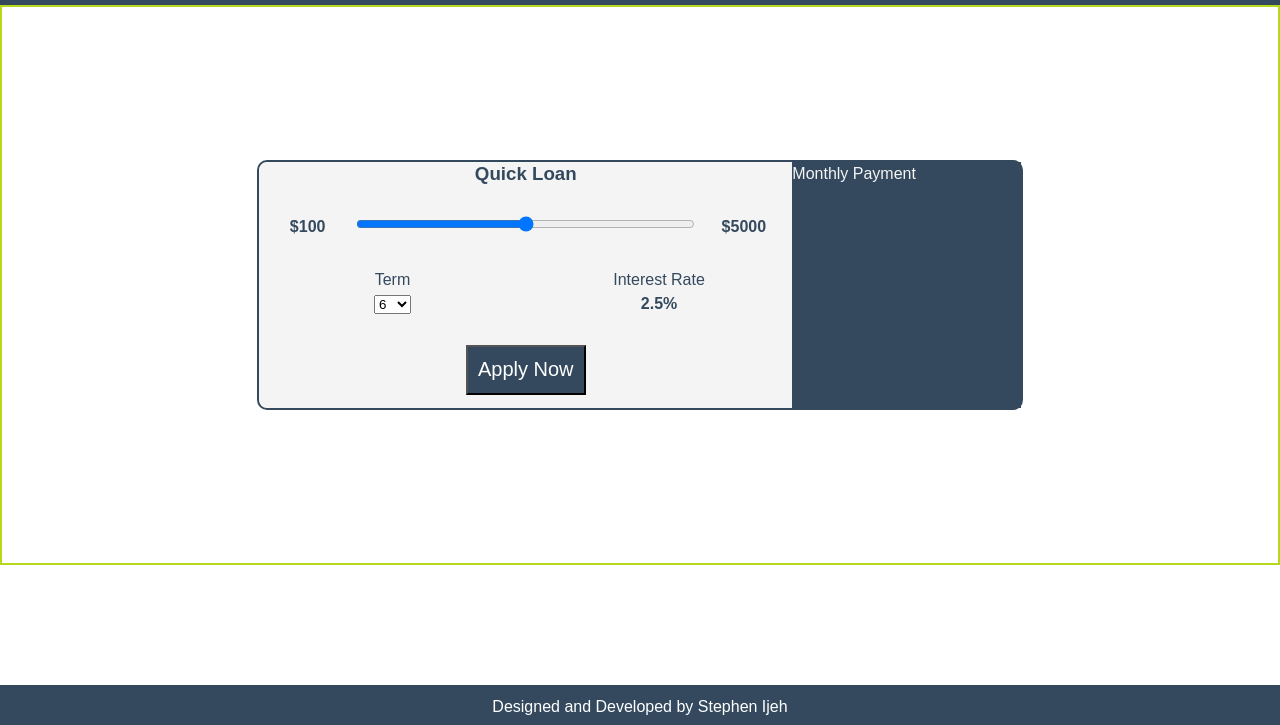
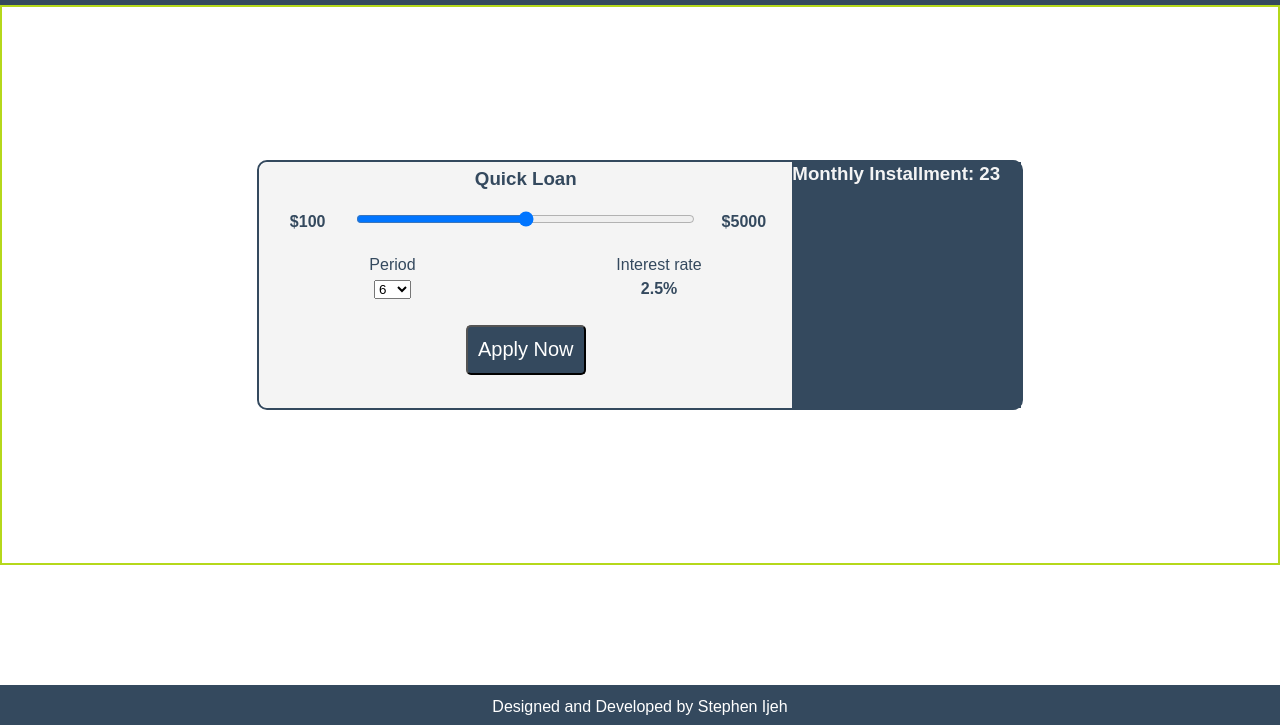
Before and after one commit to Stephenice/loan_calculator, a plain HTML site: page index.html in a window 1280 px wide. Shown: the part 75-800 px from the top of the page. Drawn offline with Linux system fonts and the light colour scheme.

Commit message:
Loan calculator

```diff
--- a/index.html
+++ b/index.html
@@ -30,7 +30,7 @@
                 </div>
 
                 <div class="cal_three_top cal">
-                    <div class="cal_row"><p>Term <span>
+                    <div class="cal_row"><p>Period <span>
                         <select name="month" id="Monthly">
                             <option value="6">6</option>
                             <option value="12">12</option>
@@ -38,7 +38,7 @@
                             <option value="36">36</option>
                           </select>
                     </span></p></div>
-                    <div class="cal_row"><p>Interest Rate<span>2.5%</span></p></div>
+                    <div class="cal_row"><p>Interest rate<span>2.5%</span></p></div>
                 </div>
 
                 <div class="cal_one_top cal">
@@ -47,7 +47,7 @@
             </div>
 
             <div class="cal_inner_two">
-                <div class="cal_two_right"><h3></h3>Monthly Payment</div>
+                <div class="cal_two_right"><h3>Monthly Installment: <span>23</span></h3></div>
                 <div class="cal_two_apply"></div>
             </div>
 
--- a/style.css
+++ b/style.css
@@ -97,7 +97,7 @@ h2{
 }
 
 .cal_one_top{
-    /* margin-top: 5px; */
+    margin-top: 5px;
 }
 
 /* left size  */
@@ -138,7 +138,7 @@ h2{
 }
 
 .cal{
-    margin-bottom: 30px;
+    margin-bottom: 20px;
     text-align: center;
 }
 
@@ -161,6 +161,9 @@ p span{
     font-weight: bold;
 }
 
+
+
+
 button{
     width: 120px;
     height: 50px;
@@ -168,7 +171,11 @@ button{
     padding: 5px;
     background: var(--main);
     color: white;
-
+    border-radius: 5px;
+    -webkit-border-radius: 5px;
+    -moz-border-radius: 5px;
+    -ms-border-radius: 5px;
+    -o-border-radius: 5px;
 }
 
 /* right size  */
```
